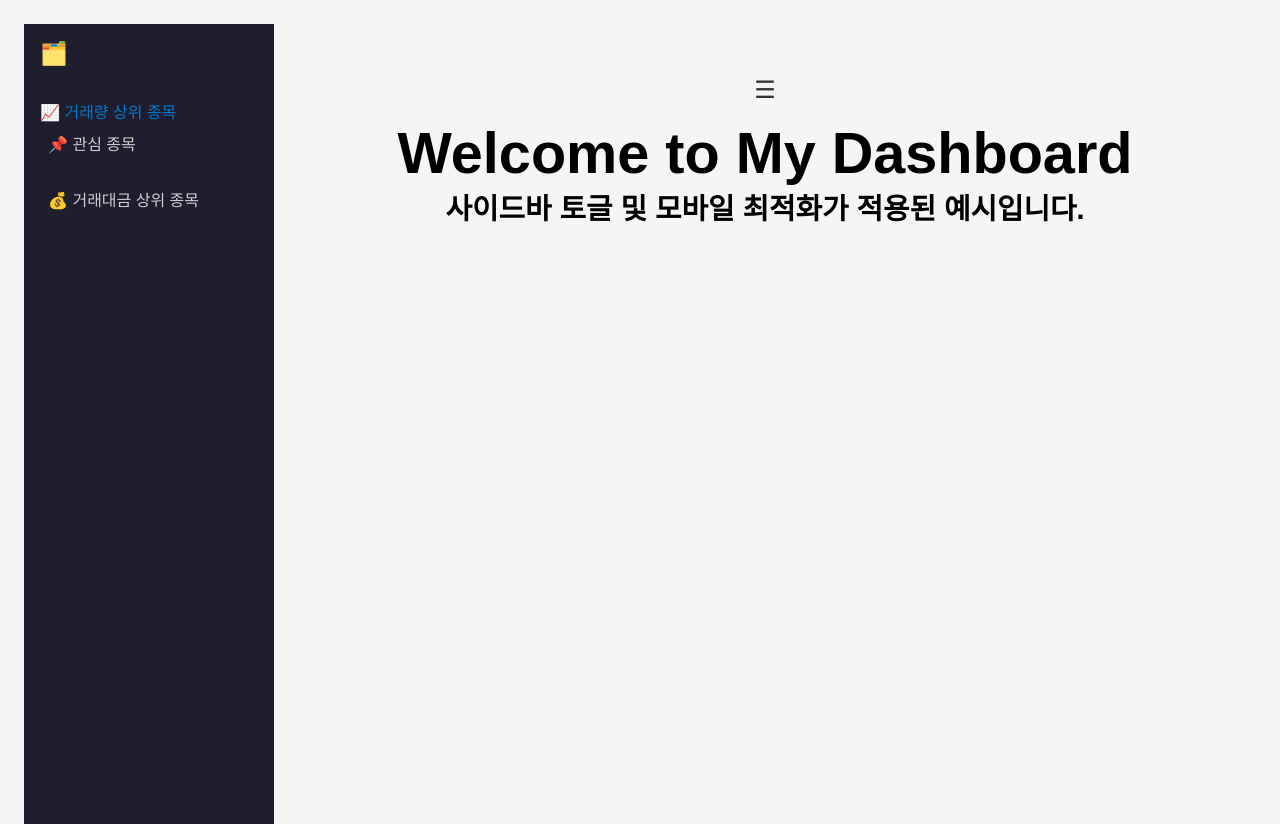
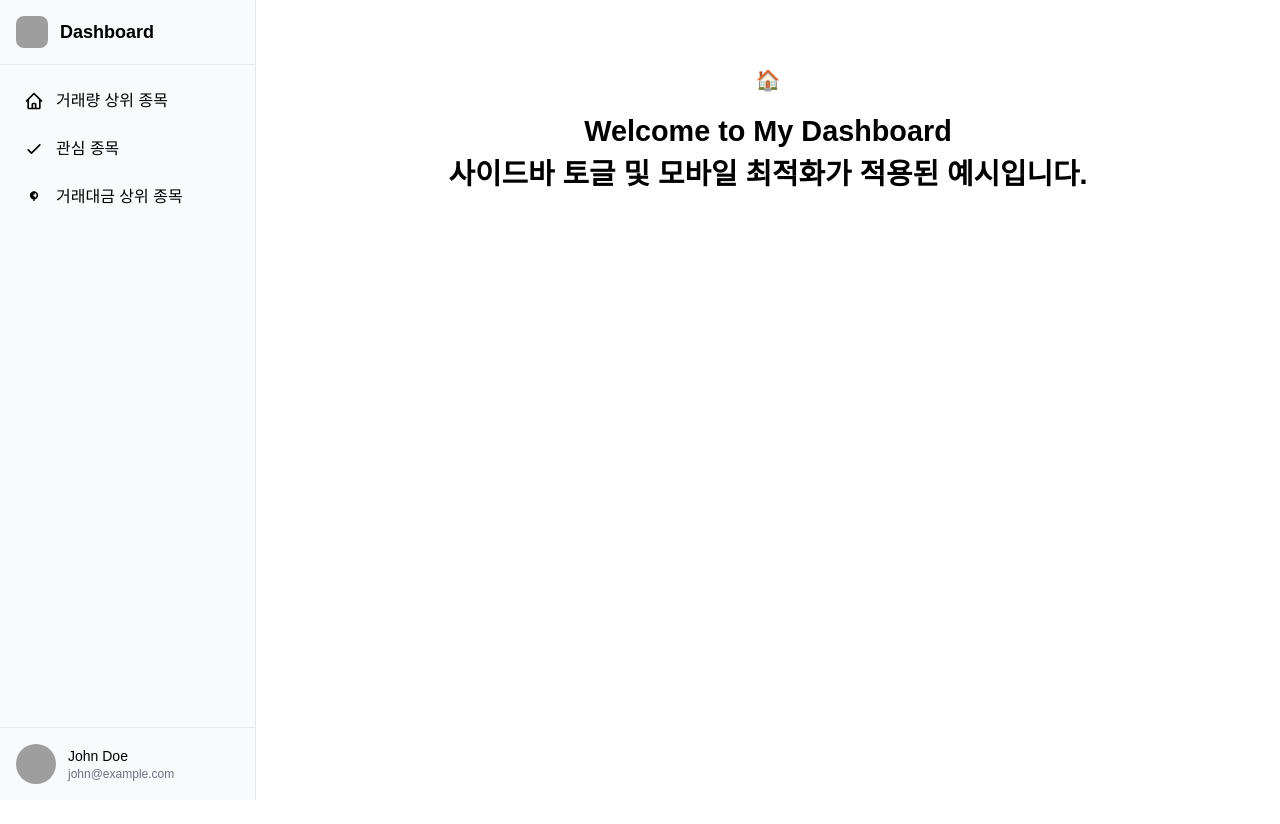
Before and after one commit to JyunIm/DailyStock, a plain HTML site: page index.html in a window 1280 px wide. After the commit the page ends 800 px from the top, so only its background shows below. Drawn offline with nearby package versions, Linux system fonts and the light colour scheme; grey boxes are pictures that could not be loaded.

Commit message:
Update index.html / 사이드바 수정

```diff
--- a/index.html
+++ b/index.html
@@ -5,32 +5,75 @@
   <meta name="viewport" content="width=device-width, initial-scale=1.0" />
   <title>📈 오늘의 종목</title>
   <link rel="stylesheet" href="/DailyStock/style.css" />
+  <script src="https://cdn.tailwindcss.com"></script>
 </head>
-<body>
-  <div class="container">
-    <nav class="sidebar" id="sidebar">
-      <div class="logo">🗂️</div>
-      <ul class="menu"}
-        <li><a href="stock_list.html">📈 거래량 상위 종목</a></li>
-        <li><a href="interest.html">📌 관심 종목</a></li>
-        <li><a href="transaction.html">💰 거래대금 상위 종목</a></li>
-      </ul>
+<body class="h-screen w-full bg-white dark:bg-[#1E2028]">
+  <!-- Sidebar Container -->
+  <div class="fixed left-0 top-0 h-full w-64 bg-gray-50 dark:bg-[#252731] border-r border-gray-200 dark:border-gray-700" id="sidebar">
+    <!-- Logo Section -->
+    <div class="p-4 border-b border-gray-200 dark:border-gray-700">
+      <div class="flex items-center space-x-3">
+        <img src="https://cdn.startupful.io/img/app_logo/no_img.png" alt="Logo" class="w-8 h-8 rounded-lg">
+        <span class="text-lg font-semibold text-black dark:text-white">Dashboard</span>
+      </div>
+    </div>
+
+    <!-- Navigation Menu -->
+    <nav class="p-4 space-y-2">
+      <a href="stock_list.html" class="flex items-center space-x-3 p-2 rounded-lg text-black dark:text-white hover:bg-gray-100 dark:hover:bg-gray-700">
+        <svg class="w-5 h-5" fill="none" stroke="currentColor" viewBox="0 0 24 24">
+          <path stroke-linecap="round" stroke-linejoin="round" stroke-width="2" d="M3 12l2-2m0 0l7-7 7 7M5 10v10a1 1 0 001 1h3m10-11l2 2m-2-2v10a1 1 0 01-1 1h-3m-6 0a1 1 0 001-1v-4a1 1 0 011-1h2a1 1 0 011 1v4a1 1 0 001 1m-6 0h6"></path>
+        </svg>
+        <span>거래량 상위 종목</span>
+      </a>
+      <a href="interest.html" class="flex items-center space-x-3 p-2 rounded-lg text-black dark:text-white hover:bg-gray-100 dark:hover:bg-gray-700">
+        <svg class="w-5 h-5" fill="none" stroke="currentColor" viewBox="0 0 24 24">
+          <path stroke-linecap="round" stroke-linejoin="round" stroke-width="2" d="M5 13l4 4L19 7"></path>
+        </svg>
+        <span>관심 종목</span>
+      </a>
+      <a href="transaction.html" class="flex items-center space-x-3 p-2 rounded-lg text-black dark:text-white hover:bg-gray-100 dark:hover:bg-gray-700">
+        <svg class="w-5 h-5" fill="none" stroke="currentColor" viewBox="0 0 24 24">
+          <path stroke-linecap="round" stroke-linejoin="round" stroke-width="2" d="M12 8c-1.1 0-2 .9-2 2s.9 2 2 2m0-6c-2.21 0-4 1.79-4 4s1.79 4 4 4m0 0c2.21 0 4-1.79 4-4s-1.79-4-4-4m0 6v4"></path>
+        </svg>
+        <span>거래대금 상위 종목</span>
+      </a>
     </nav>
-    <div class="content">
-      <header>
-        <button class="toggle-btn" id="toggleBtn">☰</button>
-        <h1>Welcome to My Dashboard</h1>
-        <p>사이드바 토글 및 모바일 최적화가 적용된 예시입니다.</p>
-      </header>
+
+    <!-- User Profile Section -->
+    <div class="absolute bottom-0 left-0 right-0 p-4 border-t border-gray-200 dark:border-gray-700">
+      <div class="flex items-center space-x-3">
+        <img src="https://cdn.startupful.io/img/main_page/profile1.png" alt="Profile" class="w-10 h-10 rounded-full">
+        <div>
+          <div class="text-sm font-medium text-black dark:text-white">John Doe</div>
+          <div class="text-xs text-gray-500 dark:text-gray-400">john@example.com</div>
+        </div>
+      </div>
     </div>
+  </div>
+
+  <!-- Content -->
+  <div class="ml-64 p-4 transition-all duration-300" id="mainContent">
+    <header>
+      <button class="toggle-btn text-xl mb-4" id="toggleBtn">🏠</button>
+      <h1>Welcome to My Dashboard</h1>
+      <p>사이드바 토글 및 모바일 최적화가 적용된 예시입니다.</p>
+    </header>
   </div>
 
   <script>
     const toggleBtn = document.getElementById("toggleBtn");
     const sidebar = document.getElementById("sidebar");
+    const mainContent = document.getElementById("mainContent");
 
     toggleBtn.addEventListener("click", () => {
+      sidebar.classList.toggle("-left-64"); // Tailwind 방식으로 사이드바 숨김/보임
       sidebar.classList.toggle("collapsed");
+      if (sidebar.classList.contains("collapsed")) {
+        mainContent.classList.remove("ml-64");
+      } else {
+        mainContent.classList.add("ml-64");
+      }
     });
   </script>
 </body>
```
